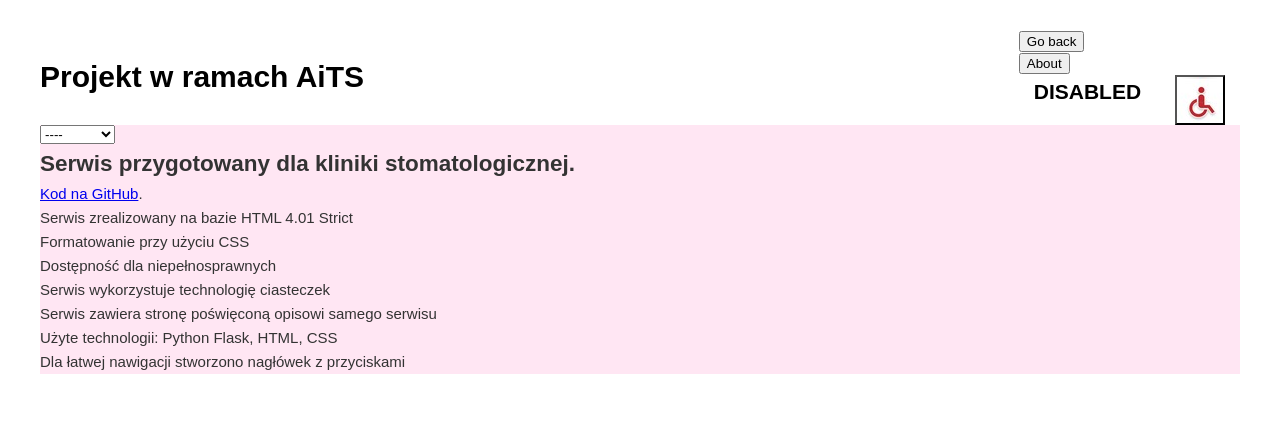
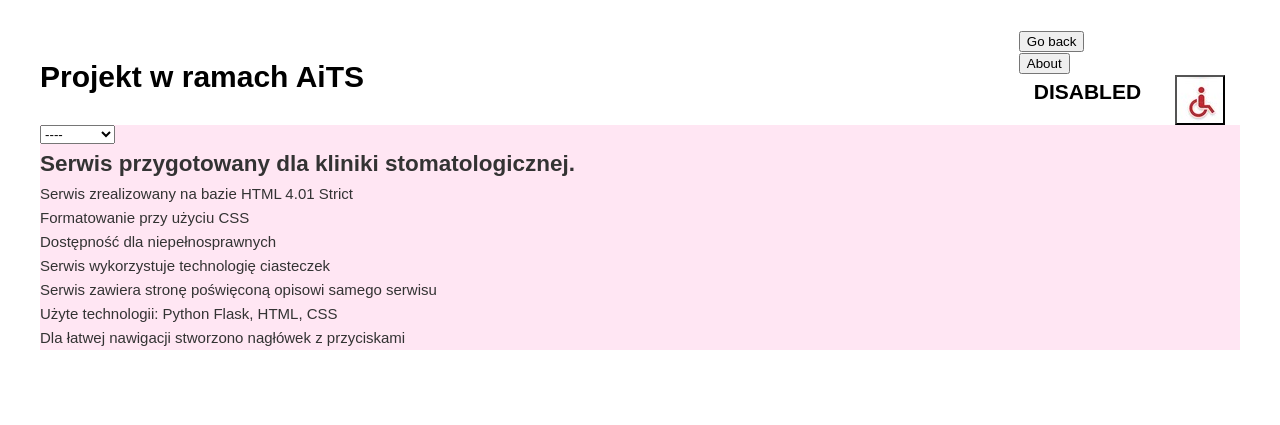
Before and after one commit to Zarowska/artsmile, a Flask app: page /aits in a window 1280 px wide. Shown: the top 425 px of the page. Run offline with Flask 2, Linux system fonts and the light colour scheme.

Commit message:
make it better

```diff
--- a/templates/aits.html
+++ b/templates/aits.html
@@ -48,7 +48,6 @@
 		</form>
 
 		<h2>Serwis przygotowany dla kliniki stomatologicznej.</h2>
-		<A href="https://github.com/Zarowska/artsmile">Kod na GitHub</A>. <br>
 		Serwis zrealizowany na bazie HTML 4.01 Strict<br>
 		Formatowanie przy użyciu CSS<br>
 		Dostępność dla niepełnosprawnych<br>
```
